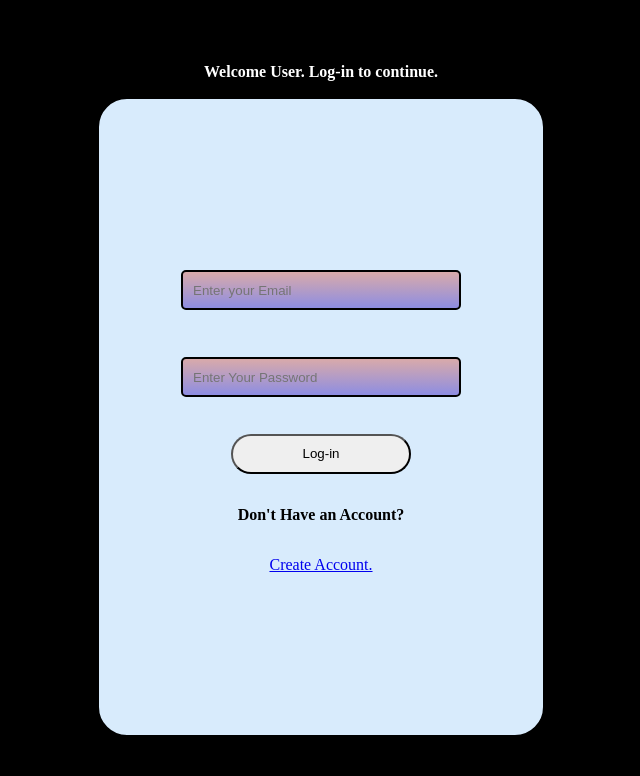
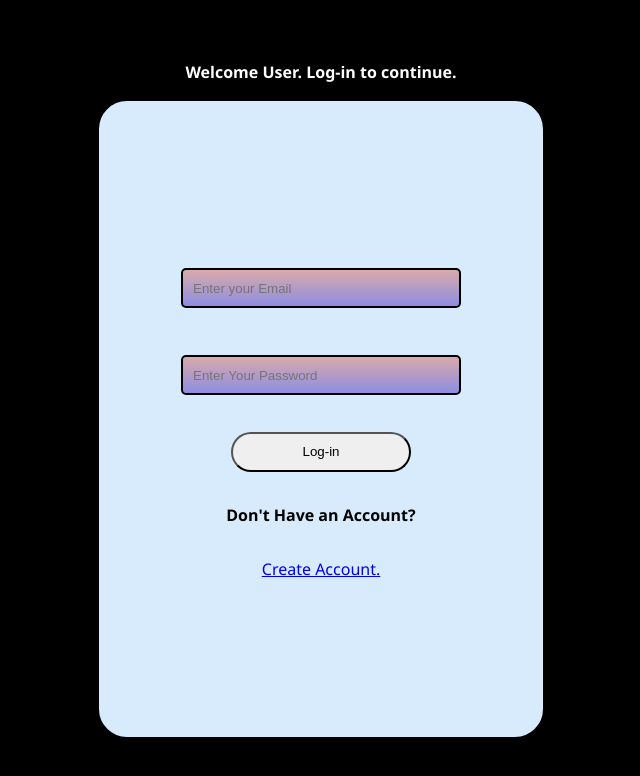
Before and after one commit to prafulbhandari07/CountryLister-Firebase-auth, a React (Create React App) app: page / in a window 1280 px wide. Shown: the top 776 px of the page, without its empty margins (319-959 px from the left). Built offline with nearby package versions, Linux system fonts and the light colour scheme.

Commit message:
Update index.css

```diff
--- a/src/index.css
+++ b/src/index.css
@@ -13,6 +13,7 @@
 body {
   background-color: black;
   color: rgb(255, 255, 255);
+  font-family: "Segoe UI", Tahoma, Geneva, Verdana, sans-serif;
 }
 header {
   width: 100%;
```
